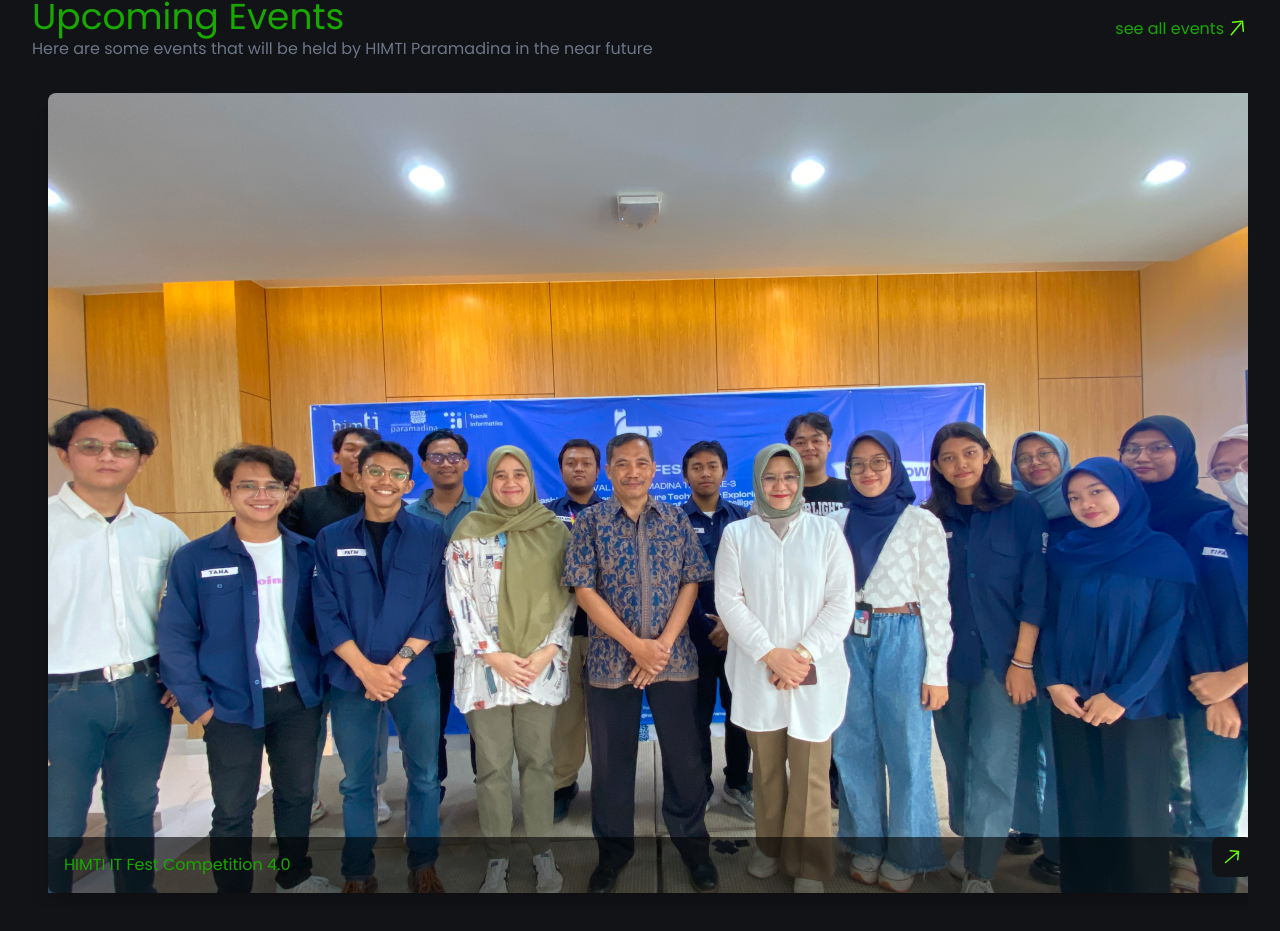
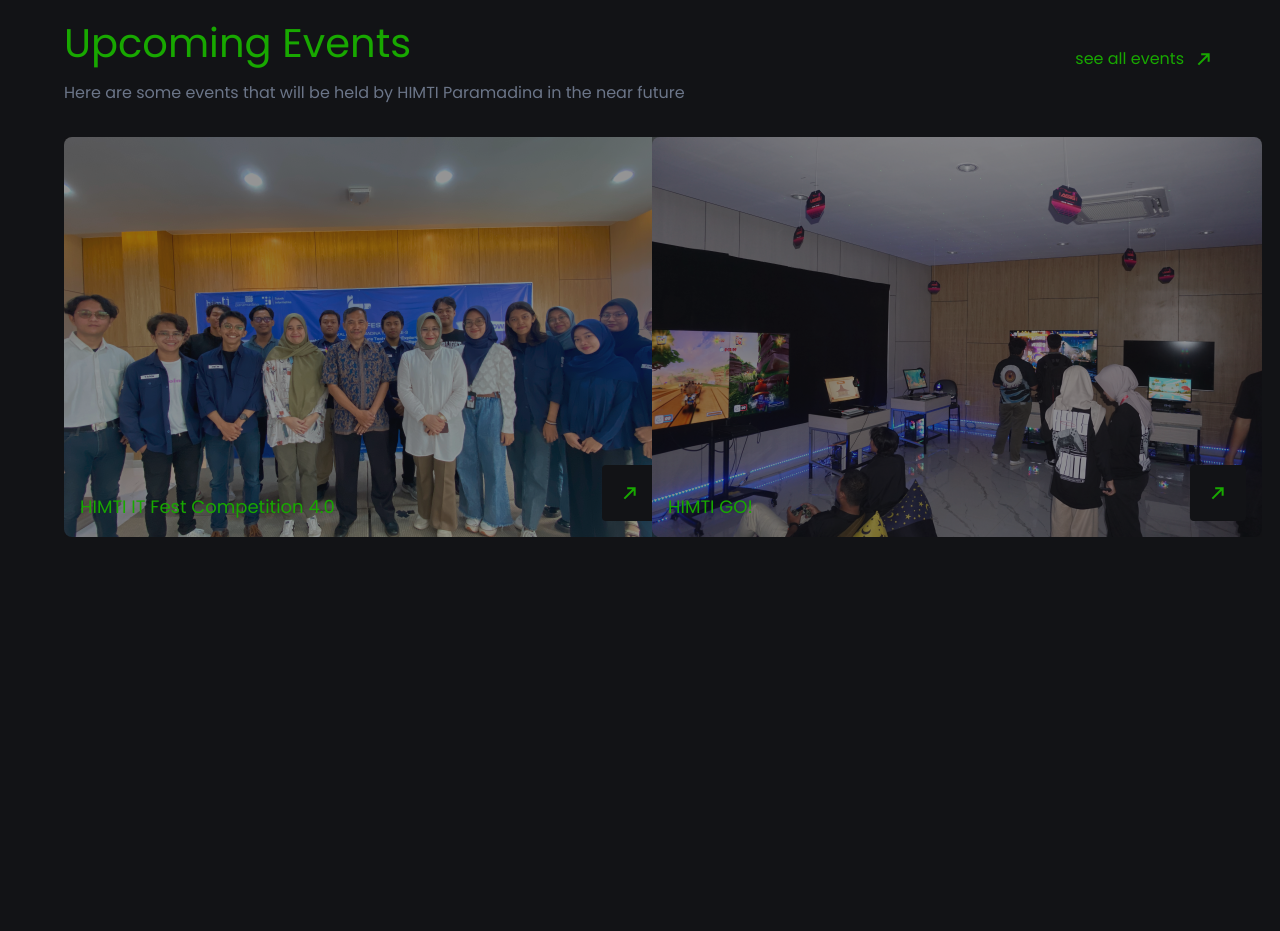
Before and after one commit to himtiparmad/himtiparmad-web, a Next.js app: page / in a window 1280 px wide. Shown: the part 1035-1966 px from the top of the page. After the commit the page ends 1572 px from the top, so only its background shows below. Built offline with nearby package versions, Linux system fonts and the light colour scheme.

Commit message:
Update 2 files
- /src/app/page.tsx
- /src/components/event/index.tsx

```diff
--- a/src/app/page.tsx
+++ b/src/app/page.tsx
@@ -2,7 +2,9 @@
 import Hero from "@/assets/images/hero.png";
 import Button from "@/components/button";
 import { Icon } from "@iconify/react/dist/iconify.js";
-import SectionEvent from "@/components/event";
+import EventImage from "@/components/event";
+import event1 from "@/assets/images/event1.png";
+import event2 from "@/assets/images/event2.png";
 
 export default function Home() {
   return (
@@ -19,7 +21,7 @@
           <p className="text-2xl">
             # A <span className="text-brand-main">Team</span> Like No Other
           </p>
-          <h1 className="text-[96px] mb-6 text-start leding-[130%]">
+          <h1 className="text-[96px] mb-6 text-start leading-[130%]">
             HIMTI <br />
             <span className="text-brand-main">NEOCOSMIC</span>
           </h1>
@@ -36,7 +38,29 @@
           />
         </div>
       </div>
-      <SectionEvent/>
+      <div className="mt-12 px-16 text-white">
+        <div className="flex justify-between items-center mb-8">
+          <div>
+            <h2 className="text-[40px] font-normal text-brand-main">Upcoming Events</h2>
+            <p className="text-base mt-2 font-normal text-dark-dark">
+              Here are some events that will be held by HIMTI Paramadina in the near future
+            </p>
+          </div>
+          <div className="flex items-center">
+            <a href="/events" className="text-brand-main text-base font-normal flex items-center">
+              see all events
+              <Icon
+                icon={"material-symbols:arrow-right-alt"}
+                className="w-6 h-6 ml-2 transform rotate-[-45deg]"
+              />
+            </a>
+          </div>
+        </div>
+        <div className="grid grid-cols-1 sm:grid-cols-2 gap-6">
+          <EventImage src={event1} alt="HIMTI IT Fest Competition 4.0" title="HIMTI IT Fest Competition 4.0" />
+          <EventImage src={event2} alt="HIMTI GO!" title="HIMTI GO!" />
+        </div>
+      </div>
     </div>
   );
 }
--- a/src/components/event/index.tsx
+++ b/src/components/event/index.tsx
@@ -1,55 +1,37 @@
 import React from "react";
 import Image from "next/image";
-import Event1 from "@/assets/images/event1.png";
-import Event2 from "@/assets/images/event2.png";
+import { Icon } from "@iconify/react";
 
-const events = [
-    {
-        id: 1,
-        title: "HIMTI IT Fest Competition 4.0",
-        image: Event1,
-        link: "/event1",
-    },
-    {
-        id: 2,
-        title: "HIMTI GO!",
-        image: Event2,
-        link: "/event2",
+interface EventImageProps {
+  src: string;
+  alt: string;
+  title: string;
 }
-];
 
-const SectionEvent = () => {
+const EventImage: React.FC<EventImageProps> = ({ src, alt, title }) => {
   return (
-        <div className="w-full max-w-[1400px] mx-auto p-8 bg-dark-himti rounded-lg text-white">
-            <div className="flex justify-between items-center mb-4">
-                <div>
-                    <h2 className="text-brand-main text-4xl m-0">Upcoming Events</h2>
-                    <p className="text-[#6B7588]">Here are some events that will be held by HIMTI Paramadina in the near future</p>
+    <div className="relative w-[610px] h-[400px]">
+      <Image
+        src={src}
+        alt={alt}
+        width={610}
+        height={400}
+        objectFit="cover"
+        className="rounded-lg"
+      />
+      <div className="absolute inset-0 bg-dark-himti bg-opacity-45 flex items-end p-4">
+        <p className="text-lg font-normal text-brand-main">{title}</p>
       </div>
-                <a href="/events" className="text-brand-main flex items-center">
-                    see all events
-                    <svg xmlns="http://www.w3.org/2000/svg" fill="none" viewBox="0 0 24 24" strokeWidth="1.5" stroke="#66FF00" className="w-6 h-6 transform rotate-[-50deg]">
-                        <path strokeLinecap="round" strokeLinejoin="round" d="M4.5 12h15M15 5l7 7-7 7" />
-                    </svg>
-                </a>
+      <div className="absolute bottom-4 right-4">
+        <div className="w-14 h-14 bg-dark-himti flex items-center justify-center rounded">
+          <Icon href="/events"
+            icon={"material-symbols:arrow-right-alt"}
+            className="w-6 h-6 transform rotate-[-45deg] text-brand-main"
+          />
         </div>
-            <div className="flex overflow-x-hidden gap-8 p-4 bg-dark-himti">
-                {events.map(event => (
-                    <div key={event.id} className="bg-dark-himti rounded-lg text-center min-w-[300px] flex-none shadow-xl relative">
-                        <Image src={event.image} alt={event.title} width={610} height={400} className="w-full rounded-t-lg object-cover" />
-                        <div className="absolute bottom-0 left-0 w-full bg-black bg-opacity-60 text-left p-4 rounded-b-lg">
-                            <h3 className="text-brand-main">{event.title}</h3>
-                        </div>
-                        <a href={event.link} className="absolute bottom-4 right-4 bg-[#121316] p-2 rounded-lg">
-                            <svg xmlns="http://www.w3.org/2000/svg" fill="none" viewBox="0 0 24 24" strokeWidth="1.5" stroke="#66FF00" className="w-6 h-6 transform rotate-[5deg]">
-                                <path strokeLinecap="round" strokeLinejoin="round" d="M6 18l12-12m0 0v8.25m0-8.25H9.75" />
-                            </svg>
-                        </a>
-                    </div>
-                ))}
       </div>
     </div>
   );
 };
 
-export default SectionEvent;
+export default EventImage;
```
Lines whose indentation alone changed are shown as unchanged.
